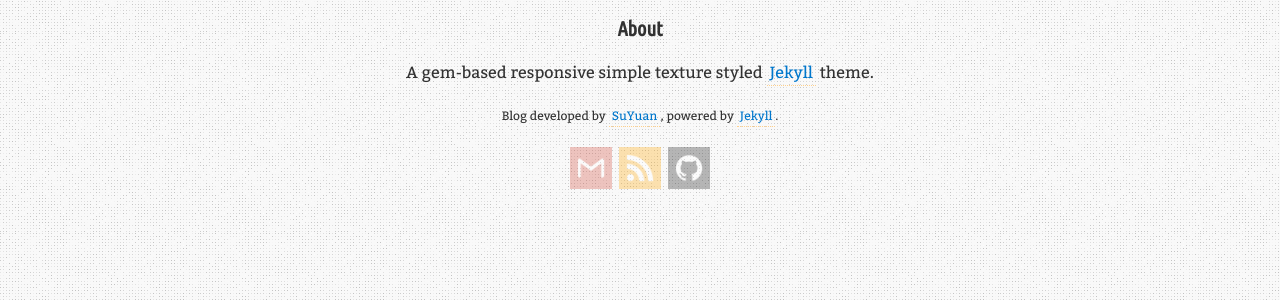
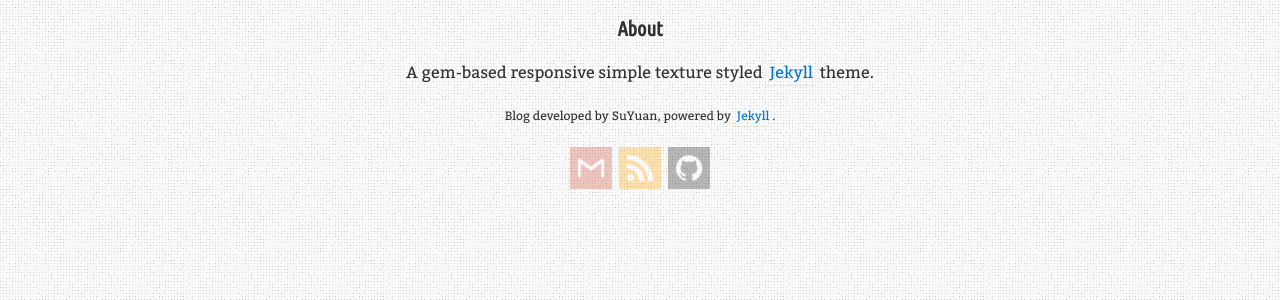
Before and after one commit to chen810/chen810.github.io, a Jekyll site: the page built from blog/index.html, in a window 1280 px wide. Shown: the part 567-867 px from the top of the page. Built offline with Jekyll 4.4.1, drawn with Linux system fonts in a browser that asks for light colours; comment, search, counter and statistics services are not loaded.

Commit message:
ico updata

```diff
--- a/_data/i18n.yml
+++ b/_data/i18n.yml
@@ -25,7 +25,7 @@ en: &en
   show_comments: 'Show Comments'
   show_license: 'Show License'
   tags: 'Tags'
-  theme_info: '<p><small>Blog</a> developed by <a href="https://yizeng.me" target="_blank">SuYuan</a>, powered by <a href="https://jekyllrb.com/" target="_blank">Jekyll</a>.</small></p>'
+  theme_info: '<p><small>Blog</a> developed by SuYuan</a>, powered by <a href="https://jekyllrb.com/" target="_blank">Jekyll</a>.</small></p>'
   view: 'View'
 en-us:
   <<: *en
```
Also changed, not shown: favicon.ico (added).
